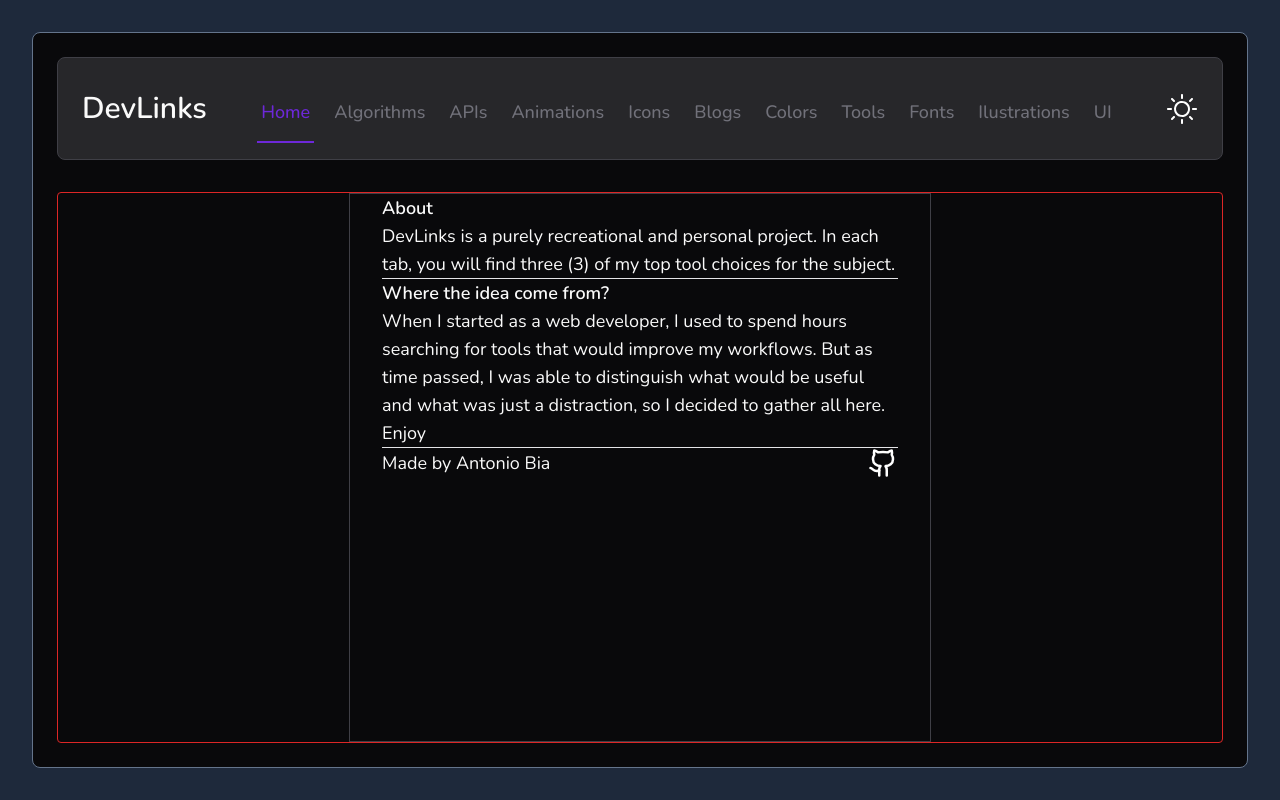
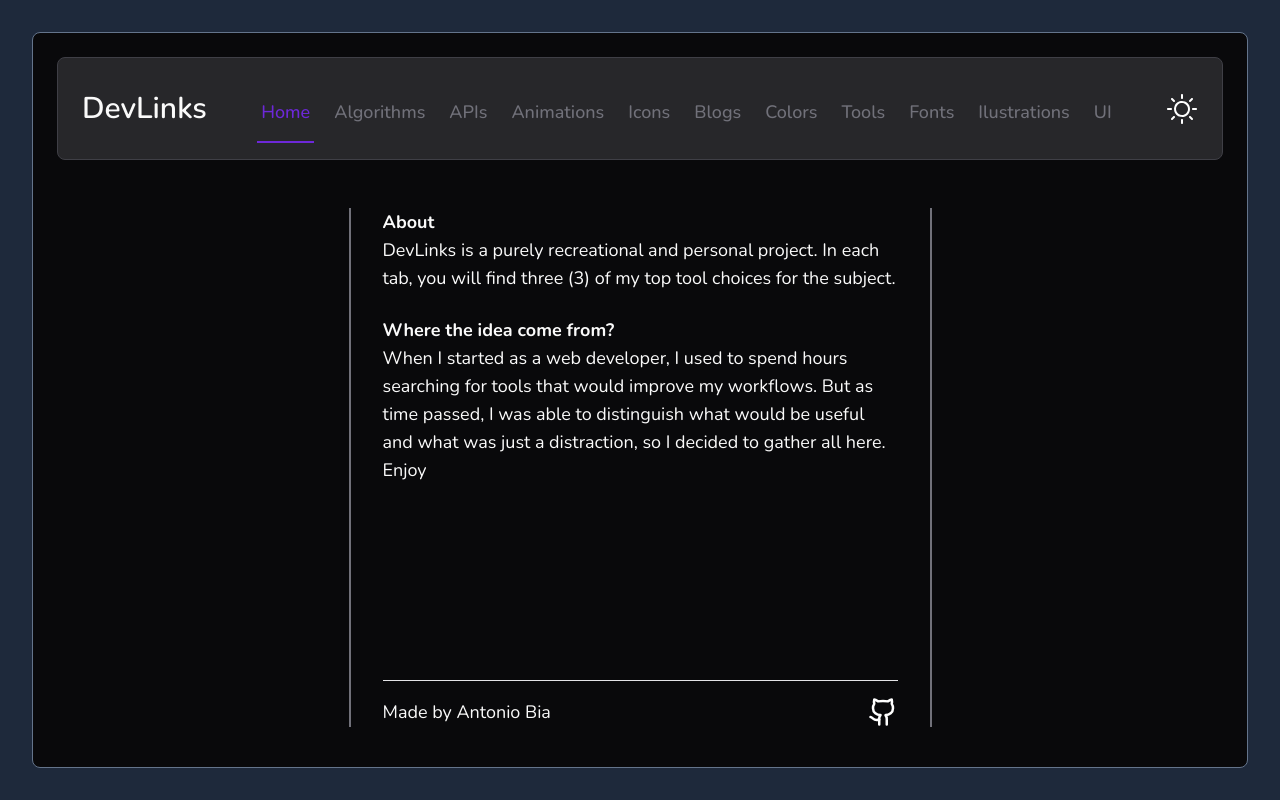
Before and after one commit to antoniobiasotti/devlinks, a Next.js app: page / in a window 1280 px wide. Built offline with nearby package versions, Linux system fonts and the light colour scheme.

Commit message:
finished home layout

```diff
--- a/src/app/(devlinks)/(home)/page.tsx
+++ b/src/app/(devlinks)/(home)/page.tsx
@@ -6,22 +6,24 @@ export default async function Home() {
   await new Promise(resolve => setTimeout(resolve, 1000))
 
   return (
-          <div className="h-full flex flex-col items-center border border-red-600 rounded text-lg">
-            <div className="h-full w-1/2 border border-zinc-700 divide-y divide-zinc-200 px-8">
+          <div className="h-full flex flex-col items-center rounded text-lg py-4">
+            <div className="flex flex-col justify-between h-full w-1/2 border-x-2 border-zinc-500 divide-y divide-zinc-200 px-8">
+              <div className="space-y-6">
                 <div>
-                <h2 className="font-semibold">About</h2>
+                  <h2 className="font-bold">About</h2>
                   <p>
                     DevLinks is a purely recreational and personal project. In each tab, you will find three (3) of my top tool choices for the subject.
                   </p>
                 </div>
                 <div>
-                <h2 className="font-semibold">Where the idea come from?</h2>
+                  <h2 className="font-bold">Where the idea come from?</h2>
                   <p>
                   When I started as a web developer, I used to spend hours searching for tools that would improve my workflows. But as time passed, I was able to distinguish what would be useful and what was just a distraction, so I decided to gather all here.
                   Enjoy
                   </p>
                 </div>
-              <div className="w-full flex justify-between items-center text-center">
+              </div>
+              <div className="w-full flex justify-between items-center text-center pt-4">
                 Made by Antonio Bia
                 <Link
                   href="https://github.com/antoniobiasotti/devlinks"
```
Lines whose indentation alone changed are shown as unchanged.
